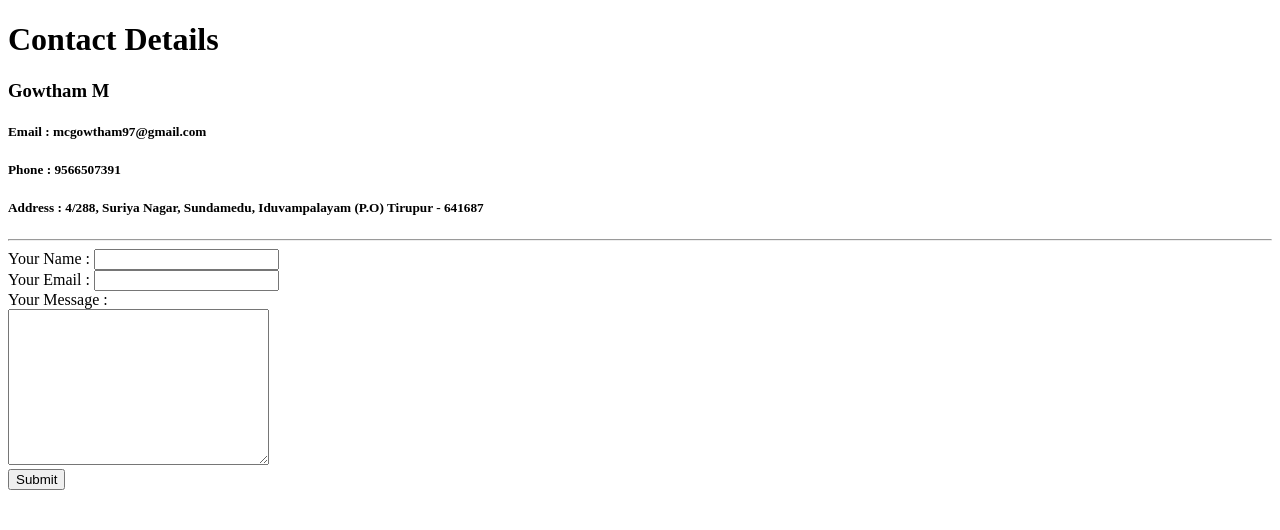
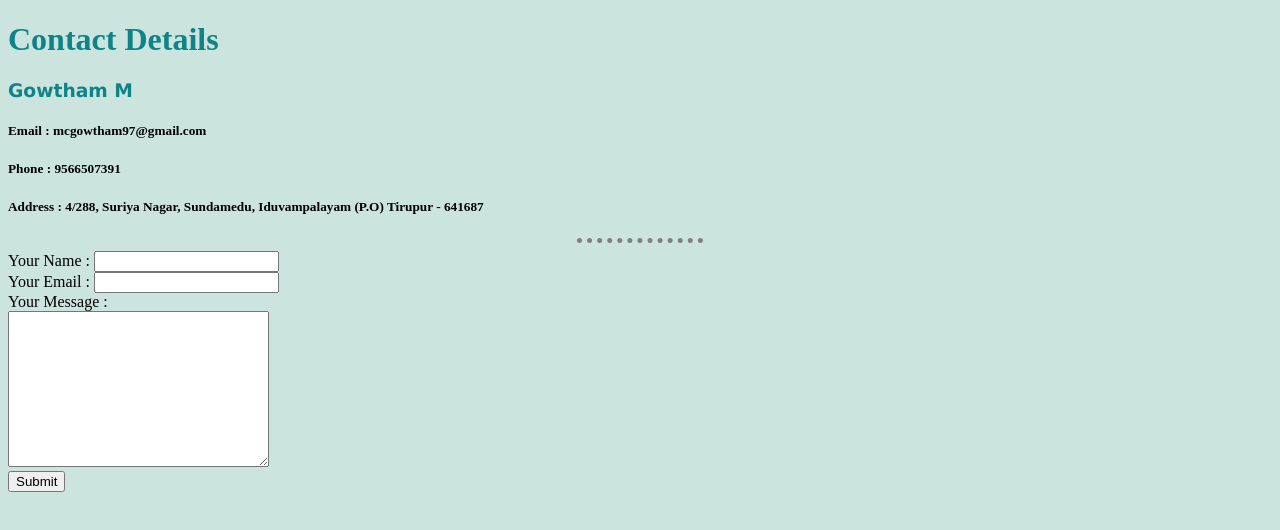
Before and after one commit to Gowtham2226/cv, a plain HTML site: page contact.html in a window 1280 px wide. Drawn offline with Linux system fonts and the light colour scheme.

Commit message:
CSS commit

```diff
--- a/contact.html
+++ b/contact.html
@@ -3,6 +3,7 @@
 <head>
     <meta charset="UTF-8">
     <title>Contact Details</title>
+    <link rel="stylesheet" href="css/styles.css">
 </head>
 <body>
     <h1>Contact Details</h1>
--- /dev/null
+++ b/css/styles.css
@@ -0,0 +1,17 @@
+body {
+    background-color: #CBE4DE;
+}
+hr {
+    border-style: none;
+    border-top-style: dotted;
+    border-color: gray;
+    border-width: 5px;
+    width: 10%;
+}
+h1 {
+    color: #0E8388;
+}
+h3 {
+    font-family: 'Lucida Sans', 'Lucida Sans Regular', 'Lucida Grande', 'Lucida Sans Unicode', Geneva, Verdana, sans-serif;
+    color: #0E8388;
+}
```
Also changed, not shown: hobbies.html (+1 -0 lines), index.html (+1 -0 lines).
